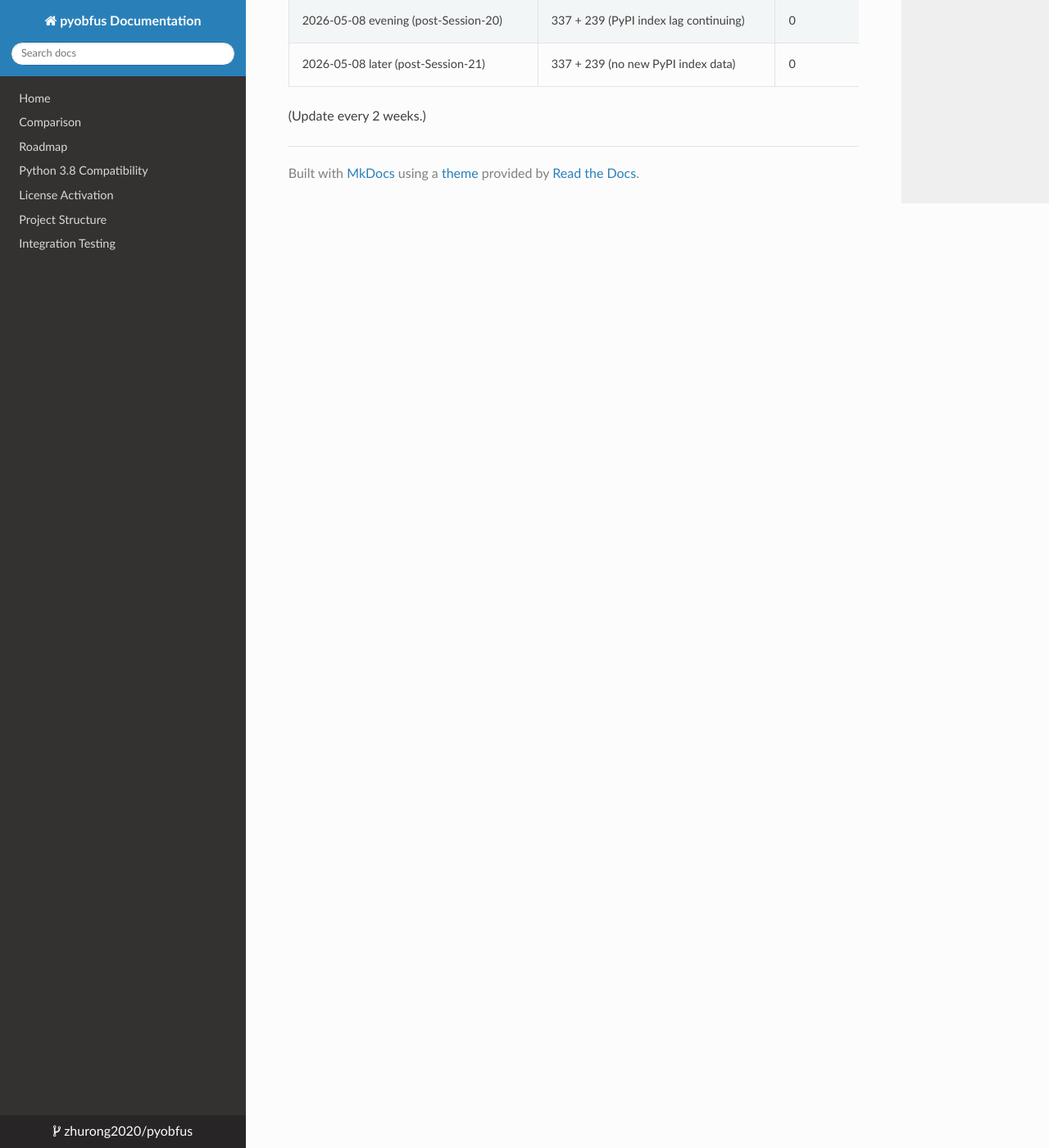
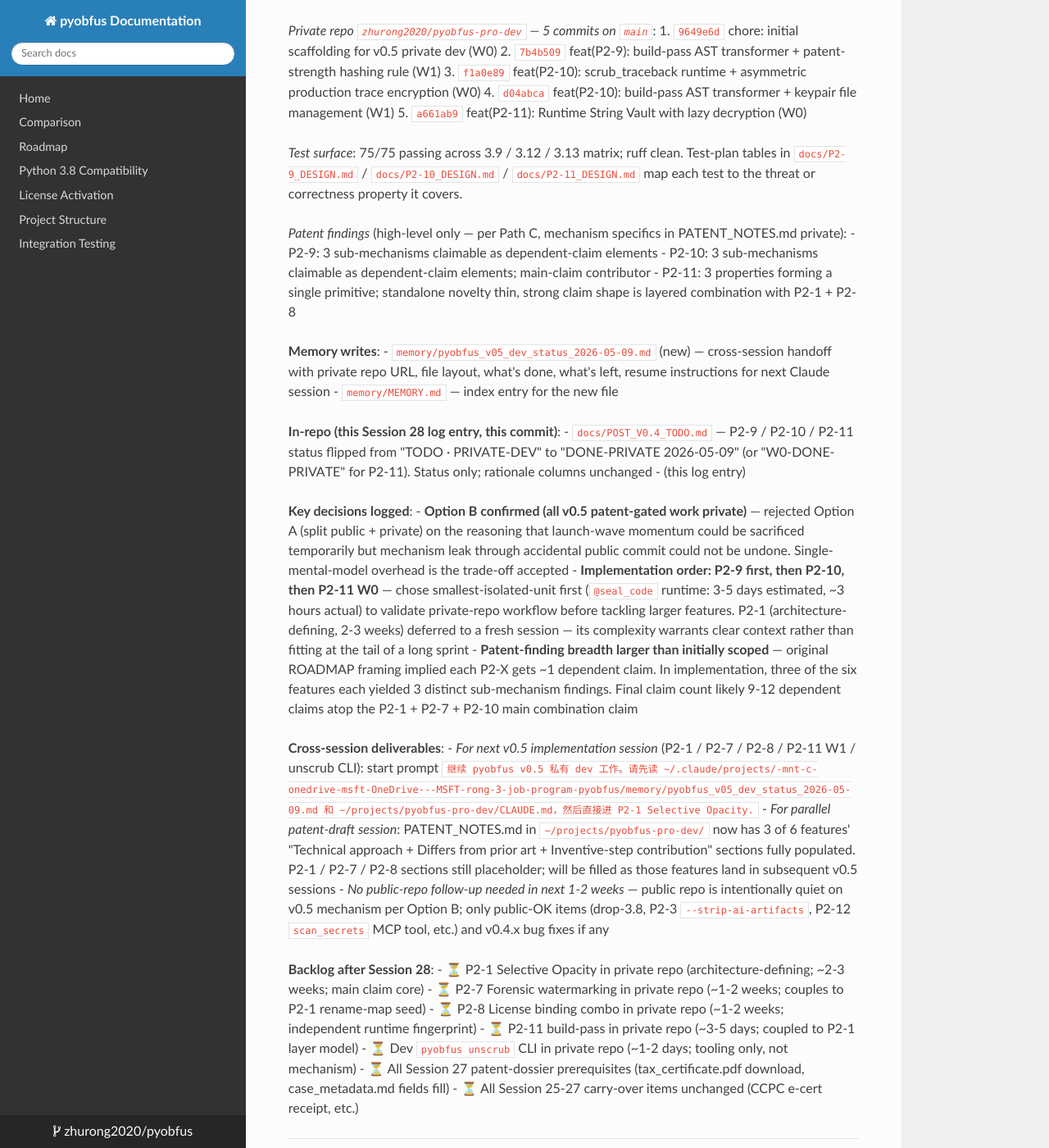
Before and after one commit to zhurong2020/pyobfus, an MkDocs documentation site: the page built from docs/V0.4_EXECUTION_LOG.md, in a window 1280 px wide and 1400 px high, scrolled down 39161 px. Shown: the whole window at 82% size. Built offline with MkDocs 1.6.1, drawn with Linux system fonts in a browser that asks for light colours; nearby versions of some CDN libraries; some of the changed text lies outside the part shown.

Commit message:
docs(V0.4_EXECUTION_LOG): Session 28 — v0.5 private dev sprint (P2-9/P2-10/P2-11 W0)
Companion to commit 1492495 (POST_V0.4_TODO status flip). Records the
late-evening parallel session that landed 5 commits + 75 tests + 9
patent findings in pyobfus-pro-dev private repo, all under Path C
discipline.

Mechanism details deliberately omitted -- those live in private
PATENT_NOTES.md and the parallel patent-draft session.

Co-Authored-By: Claude Opus 4.7 (1M context) <noreply@anthropic.com>

```diff
--- a/docs/V0.4_EXECUTION_LOG.md
+++ b/docs/V0.4_EXECUTION_LOG.md
@@ -1133,6 +1133,60 @@ This is a 4-day-pre-launch integrity event (HN Mon 5-11 / Reddit Tue 5-12 / CN t
 
 ---
 
+### 2026-05-09 (late evening, parallel to Session 27 patent dossier session) — Session 28: v0.5 private dev sprint — P2-9 + P2-10 + P2-11 W0 landed (75 tests · 9 patent findings)
+
+**Context**: A parallel Claude session running against `pyobfus-pro-dev` (private repo) executed the v0.5 implementation track under Path C discipline. Three patent-gated features advanced from "TODO · PRIVATE-DEV" to working code in a single sitting, compressing the ~5-week original estimate by roughly two weeks. **Mechanism details deliberately stay out of this public log** per Path C — the technical specifics of each feature live only in `~/projects/pyobfus-pro-dev/PATENT_NOTES.md` (private) and the parallel patent-draft session.
+
+**Inputs**:
+- Maintainer green-lit private-only Option B: all patent-gated v0.5 work goes into `pyobfus-pro-dev`, public repo receives no v0.5 mechanism commits until CN 申请号 receipt
+- Path C constraint set already in `memory/pyobfus_patent_strategy.md` (Phase 1 → Phase 5 timeline)
+- Cross-session sync from Session 27: case # `10000559675571` already created via web; USB Key not required
+
+**Outputs (off-public-repo)**:
+
+*Private repo `zhurong2020/pyobfus-pro-dev` — 5 commits on `main`*:
+1. `9649e6d` chore: initial scaffolding for v0.5 private dev (W0)
+2. `7b4b509` feat(P2-9): build-pass AST transformer + patent-strength hashing rule (W1)
+3. `f1a0e89` feat(P2-10): scrub_traceback runtime + asymmetric production trace encryption (W0)
+4. `d04abca` feat(P2-10): build-pass AST transformer + keypair file management (W1)
+5. `a661ab9` feat(P2-11): Runtime String Vault with lazy decryption (W0)
+
+*Test surface*: 75/75 passing across 3.9 / 3.12 / 3.13 matrix; ruff clean. Test-plan tables in `docs/P2-9_DESIGN.md` / `docs/P2-10_DESIGN.md` / `docs/P2-11_DESIGN.md` map each test to the threat or correctness property it covers.
+
+*Patent findings* (high-level only — per Path C, mechanism specifics in PATENT_NOTES.md private):
+- P2-9: 3 sub-mechanisms claimable as dependent-claim elements
+- P2-10: 3 sub-mechanisms claimable as dependent-claim elements; main-claim contributor
+- P2-11: 3 properties forming a single primitive; standalone novelty thin, strong claim shape is layered combination with P2-1 + P2-8
+
+**Memory writes**:
+- `memory/pyobfus_v05_dev_status_2026-05-09.md` (new) — cross-session handoff with private repo URL, file layout, what's done, what's left, resume instructions for next Claude session
+- `memory/MEMORY.md` — index entry for the new file
+
+**In-repo (this Session 28 log entry, this commit)**:
+- `docs/POST_V0.4_TODO.md` — P2-9 / P2-10 / P2-11 status flipped from "TODO · PRIVATE-DEV" to "DONE-PRIVATE 2026-05-09" (or "W0-DONE-PRIVATE" for P2-11). Status only; rationale columns unchanged
+- (this log entry)
+
+**Key decisions logged**:
+- **Option B confirmed (all v0.5 patent-gated work private)** — rejected Option A (split public + private) on the reasoning that launch-wave momentum could be sacrificed temporarily but mechanism leak through accidental public commit could not be undone. Single-mental-model overhead is the trade-off accepted
+- **Implementation order: P2-9 first, then P2-10, then P2-11 W0** — chose smallest-isolated-unit first (`@seal_code` runtime: 3-5 days estimated, ~3 hours actual) to validate private-repo workflow before tackling larger features. P2-1 (architecture-defining, 2-3 weeks) deferred to a fresh session — its complexity warrants clear context rather than fitting at the tail of a long sprint
+- **Patent-finding breadth larger than initially scoped** — original ROADMAP framing implied each P2-X gets ~1 dependent claim. In implementation, three of the six features each yielded 3 distinct sub-mechanism findings. Final claim count likely 9-12 dependent claims atop the P2-1 + P2-7 + P2-10 main combination claim
+
+**Cross-session deliverables**:
+- *For next v0.5 implementation session* (P2-1 / P2-7 / P2-8 / P2-11 W1 / unscrub CLI): start prompt `继续 pyobfus v0.5 私有 dev 工作。请先读 ~/.claude/projects/-mnt-c-onedrive-msft-OneDrive---MSFT-rong-3-job-program-pyobfus/memory/pyobfus_v05_dev_status_2026-05-09.md 和 ~/projects/pyobfus-pro-dev/CLAUDE.md，然后直接进 P2-1 Selective Opacity.`
+- *For parallel patent-draft session*: PATENT_NOTES.md in `~/projects/pyobfus-pro-dev/` now has 3 of 6 features' "Technical approach + Differs from prior art + Inventive-step contribution" sections fully populated. P2-1 / P2-7 / P2-8 sections still placeholder; will be filled as those features land in subsequent v0.5 sessions
+- *No public-repo follow-up needed in next 1-2 weeks* — public repo is intentionally quiet on v0.5 mechanism per Option B; only public-OK items (drop-3.8, P2-3 `--strip-ai-artifacts`, P2-12 `scan_secrets` MCP tool, etc.) and v0.4.x bug fixes if any
+
+**Backlog after Session 28**:
+- ⏳ P2-1 Selective Opacity in private repo (architecture-defining; ~2-3 weeks; main claim core)
+- ⏳ P2-7 Forensic watermarking in private repo (~1-2 weeks; couples to P2-1 rename-map seed)
+- ⏳ P2-8 License binding combo in private repo (~1-2 weeks; independent runtime fingerprint)
+- ⏳ P2-11 build-pass in private repo (~3-5 days; coupled to P2-1 layer model)
+- ⏳ Dev `pyobfus unscrub` CLI in private repo (~1-2 days; tooling only, not mechanism)
+- ⏳ All Session 27 patent-dossier prerequisites (tax_certificate.pdf download, case_metadata.md fields fill)
+- ⏳ All Session 25-27 carry-over items unchanged (CCPC e-cert receipt, etc.)
+
+---
+
 ## Risk & Blocker Log (continued)
 
 ---
```
